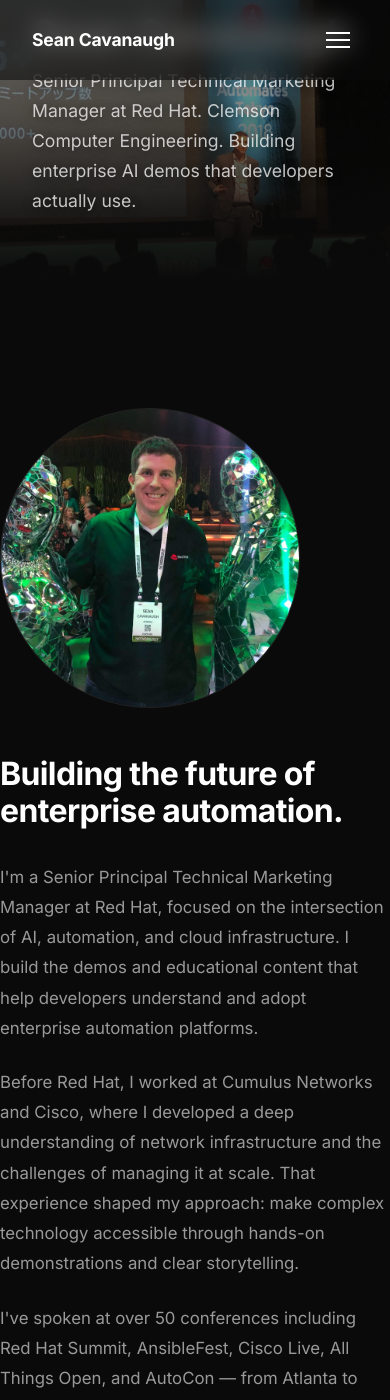
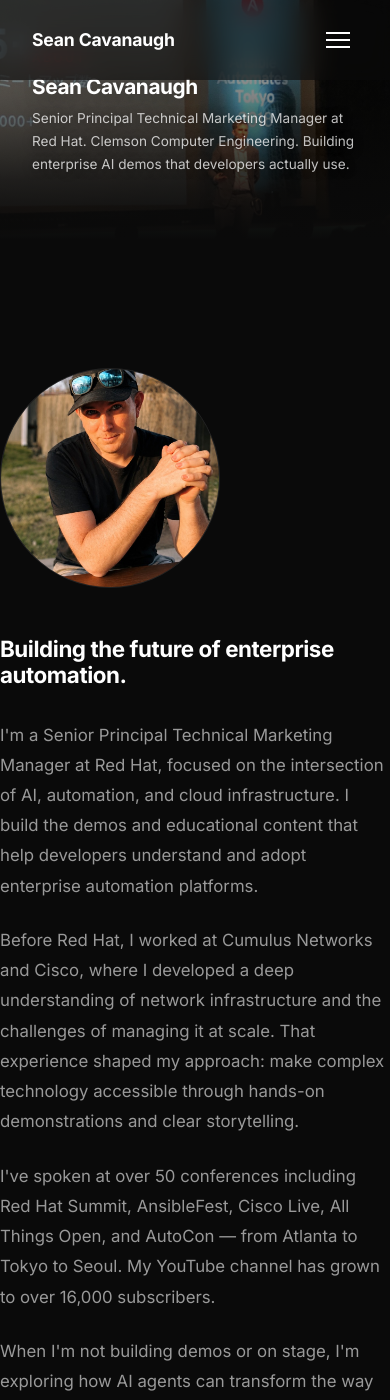
Before and after one commit to IPvSean/cavanaugh.pro, a Jekyll site: the page built from pages/about.html, in a window 390 px wide and 1400 px high. Built offline with Jekyll 4.4.1, drawn with Linux system fonts in a browser that asks for light colours.

Commit message:
Add favicon, about page headshot, and mobile responsiveness fixes
- Add SC monogram favicon (SVG, PNG, ICO) with web manifest
- Replace about page photo with new headshot
- Link 50+ Conference Talks highlight to /talks/
- Fix mobile nav: add z-index so overlay renders above content
- Fix desktop nav overflow on medium screens (769-1100px)
- Add missing mobile breakpoints for contact, hero, and page elements

Co-authored-by: Cursor <cursoragent@cursor.com>

```diff
--- a/_data/highlights.yml
+++ b/_data/highlights.yml
@@ -30,6 +30,7 @@
   raw: 50
   label: "Conference Talks"
   icon: "mic"
+  url: "/talks/"
   color: "#e63946"
 
 - number: "2,000+"
--- a/_layouts/default.html
+++ b/_layouts/default.html
@@ -9,6 +9,13 @@
   <link rel="preconnect" href="https://fonts.googleapis.com">
   <link rel="preconnect" href="https://fonts.gstatic.com" crossorigin>
   <link href="https://fonts.googleapis.com/css2?family=Inter:wght@300;400;500;600;700;800;900&family=JetBrains+Mono:wght@400;500&display=swap" rel="stylesheet">
+  <link rel="icon" type="image/x-icon" href="/favicon.ico">
+  <link rel="icon" type="image/svg+xml" href="/assets/images/favicon.svg">
+  <link rel="icon" type="image/png" sizes="32x32" href="/assets/images/favicon-32x32.png">
+  <link rel="icon" type="image/png" sizes="16x16" href="/assets/images/favicon-16x16.png">
+  <link rel="apple-touch-icon" sizes="180x180" href="/assets/images/apple-touch-icon.png">
+  <link rel="manifest" href="/site.webmanifest">
+  <meta name="theme-color" content="#0a0a0a">
   <link rel="stylesheet" href="{{ '/assets/css/main.css' | relative_url }}">
   {% feed_meta %}
 </head>
--- a/assets/css/main.css
+++ b/assets/css/main.css
@@ -151,7 +151,17 @@ p {
 .site-nav {
   display: flex;
   align-items: center;
-  gap: var(--space-xl);
+  gap: var(--space-lg);
+}
+
+@media (max-width: 1100px) and (min-width: 769px) {
+  .site-nav {
+    gap: var(--space-md);
+  }
+
+  .nav-link {
+    font-size: 0.75rem;
+  }
 }
 
 .nav-link {
@@ -2720,7 +2730,7 @@ a.highlight-item {
   }
 
   .contact-socials-grid {
-    grid-template-columns: repeat(4, 1fr);
+    grid-template-columns: repeat(3, 1fr);
   }
 }
 
@@ -2731,9 +2741,13 @@ a.highlight-item {
     left: 0;
     right: 0;
     bottom: 0;
+    z-index: 1000;
     background: rgba(10, 10, 10, 0.98);
     backdrop-filter: blur(20px);
+    -webkit-backdrop-filter: blur(20px);
+    display: flex;
     flex-direction: column;
+    align-items: center;
     justify-content: center;
     gap: var(--space-xl);
     opacity: 0;
@@ -2747,11 +2761,13 @@ a.highlight-item {
   }
 
   .site-nav .nav-link {
-    font-size: 1.2rem;
+    font-size: 1.4rem;
+    padding: var(--space-sm) 0;
   }
 
   .nav-toggle {
     display: flex;
+    z-index: 1001;
   }
 
   .section {
@@ -2822,6 +2838,56 @@ a.highlight-item {
     flex-direction: column;
     align-items: center;
   }
+
+  .contact-available-grid {
+    grid-template-columns: 1fr;
+  }
+
+  .contact-socials-grid {
+    grid-template-columns: repeat(2, 1fr);
+  }
+
+  .contact-cta {
+    padding: var(--space-2xl) var(--space-lg);
+  }
+
+  .contact-cta-buttons {
+    flex-direction: column;
+    align-items: center;
+  }
+
+  .contact-hero-text h1 {
+    font-size: 1.5rem;
+  }
+
+  .hero-role {
+    font-size: 0.65rem;
+    padding: 0.35rem 0.9rem;
+  }
+
+  .hero-subtitle {
+    font-size: 0.95rem;
+  }
+
+  .hero-purpose {
+    font-size: 0.8rem;
+  }
+
+  .about-photo {
+    max-width: 220px;
+  }
+
+  .about-text h2 {
+    font-size: 1.4rem;
+  }
+
+  .page-hero-content h1 {
+    font-size: 1.6rem;
+  }
+
+  .page-hero-content p {
+    font-size: 0.85rem;
+  }
 }
 
 @media (max-width: 480px) {
@@ -2831,6 +2897,52 @@ a.highlight-item {
 
   .hero h1 {
     font-size: 2.2rem;
+  }
+
+  .hero-proof {
+    font-size: 0.6rem;
+  }
+
+  .hero-proof-dot {
+    display: none;
+  }
+
+  .hero-proof span:not(.hero-proof-dot)::after {
+    content: " · ";
+    color: rgba(255, 255, 255, 0.3);
+  }
+
+  .hero-proof span:not(.hero-proof-dot):last-child::after {
+    content: "";
+  }
+
+  .site-nav .nav-link {
+    font-size: 1.2rem;
+  }
+
+  .contact-socials-grid {
+    grid-template-columns: 1fr 1fr;
+    gap: var(--space-sm);
+  }
+
+  .contact-hero-photo {
+    max-width: 160px;
+  }
+
+  .page-hero {
+    height: 240px;
+  }
+
+  .page-hero-content h1 {
+    font-size: 1.3rem;
+  }
+
+  .shorts-grid {
+    gap: var(--space-xs);
+  }
+
+  .short-card-body h3 {
+    font-size: 0.7rem;
   }
 }
 
--- a/pages/about.html
+++ b/pages/about.html
@@ -20,7 +20,7 @@ permalink: /about/
     <div style="padding-top: var(--space-3xl);">
       <div class="about-layout">
         <div class="about-photo">
-          <img src="/assets/images/juniper-nxtwork-2019.png" alt="Sean Cavanaugh at Juniper NXTWORK 2019" loading="lazy" style="width: 100%; border-radius: var(--radius-lg);">
+          <img src="/assets/images/sean-headshot.png" alt="Sean Cavanaugh" loading="lazy" style="width: 100%; border-radius: var(--radius-lg);">
         </div>
         <div class="about-text">
           <h2>Building the future of enterprise automation.</h2>
```
Also changed, not shown: assets/images/apple-touch-icon.png (added), assets/images/favicon-16x16.png (added), assets/images/favicon-192x192.png (added), assets/images/favicon-32x32.png (added), assets/images/favicon-512x512.png (added), assets/images/favicon.svg (added), assets/images/sean-headshot.png (added), favicon.ico (added), site.webmanifest (added).
